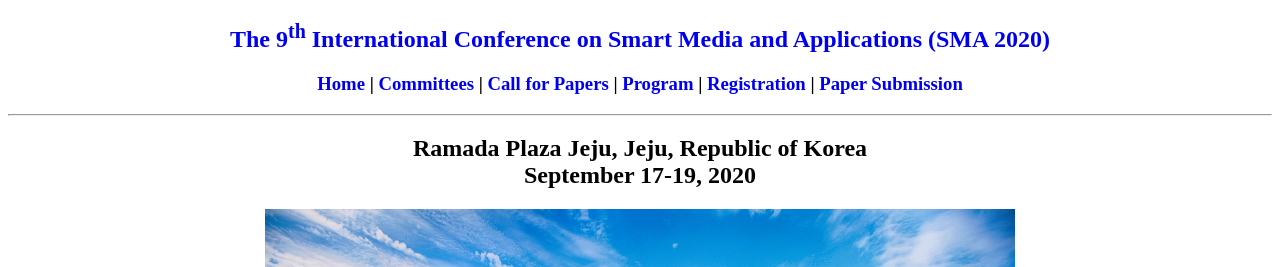
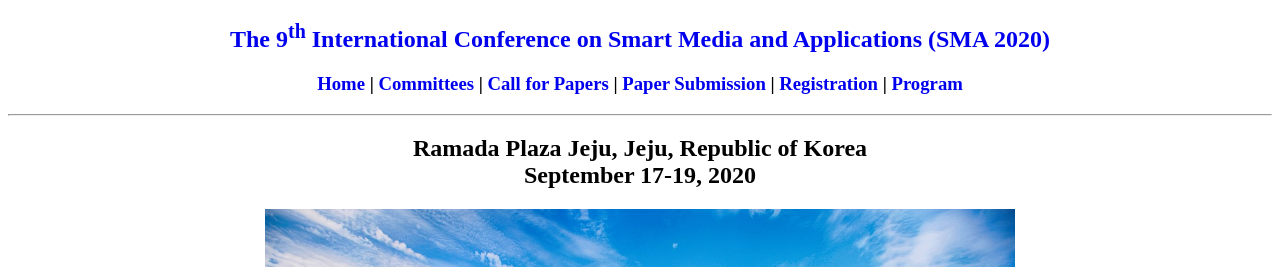
Before and after one commit to icea-conf/sma-2020.github.io, a Jekyll site: the page built from index.html, in a window 1280 px wide. Shown: the top 267 px of the page. Built offline with Jekyll 4.4.1, drawn with Linux system fonts in a browser that asks for light colours; the list of posts is cut into pages by our own code.

Commit message:
Update header.html

```diff
--- a/_includes/header.html
+++ b/_includes/header.html
@@ -4,7 +4,7 @@
             <h2><a style="text-decoration:none" href='http://sma-2020.github.io/'>The 9<sup>th</sup> International Conference on Smart Media and Applications (SMA 2020)</a></h2>
         </header>
 
-        <h3><a style="text-decoration:none" href='http://sma-2020.github.io/'> Home</a> | <a style="text-decoration:none" href='http://sma-2020.github.io/committee/'>Committees</a> | <a style="text-decoration:none" href='http://sma-2020.github.io/papers/'>Call for Papers</a> | <a style="text-decoration:none" href='http://sma-2020.github.io/program/'>Program</a> | <a style="text-decoration:none" href='http://sma-2020.github.io/registration/'>Registration</a> | <a style="text-decoration:none" href='http://sma-2020.github.io/submission/'>Paper Submission</a></h3>
+        <h3><a style="text-decoration:none" href='http://sma-2020.github.io/'> Home</a> | <a style="text-decoration:none" href='http://sma-2020.github.io/committee/'>Committees</a> | <a style="text-decoration:none" href='http://sma-2020.github.io/papers/'>Call for Papers</a> | <a style="text-decoration:none" href='http://sma-2020.github.io/submission/'>Paper Submission</a> | <a style="text-decoration:none" href='http://sma-2020.github.io/registration/'>Registration</a> | <a style="text-decoration:none" href='http://sma-2020.github.io/program/'>Program</a></h3>
     <center>
 </div>
 <hr>
```
